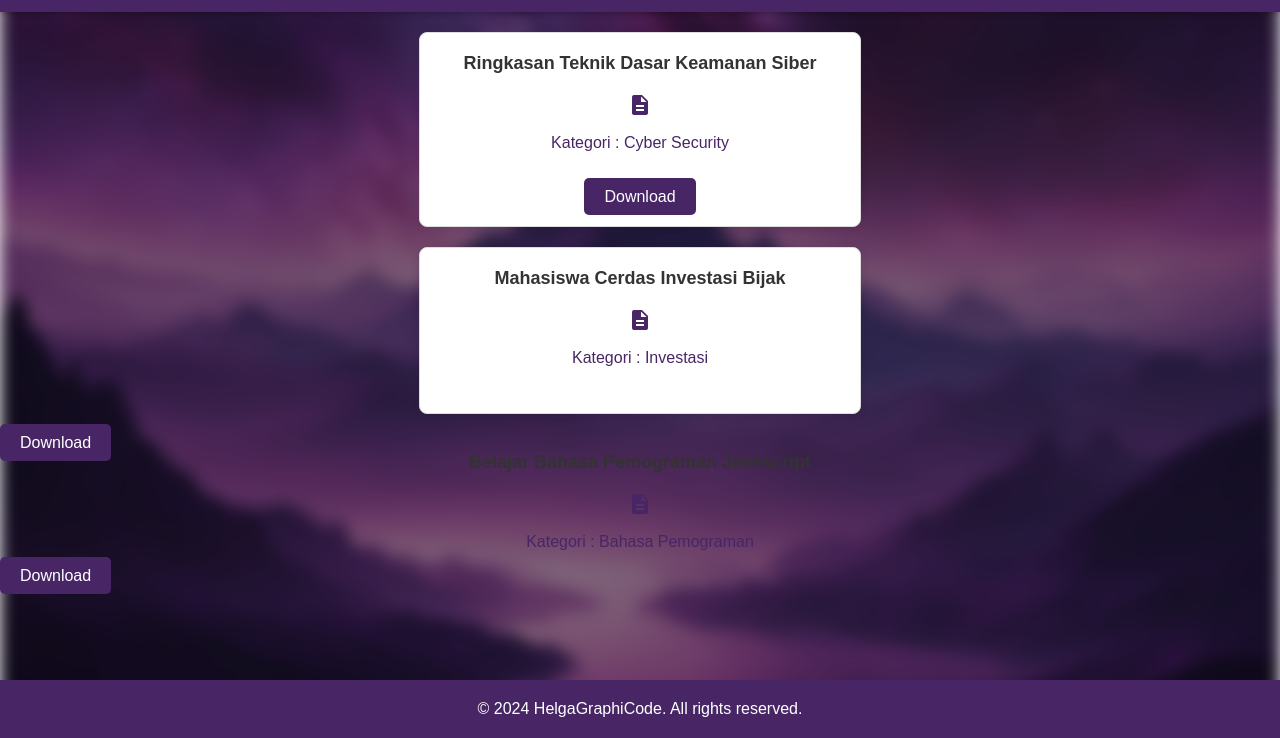
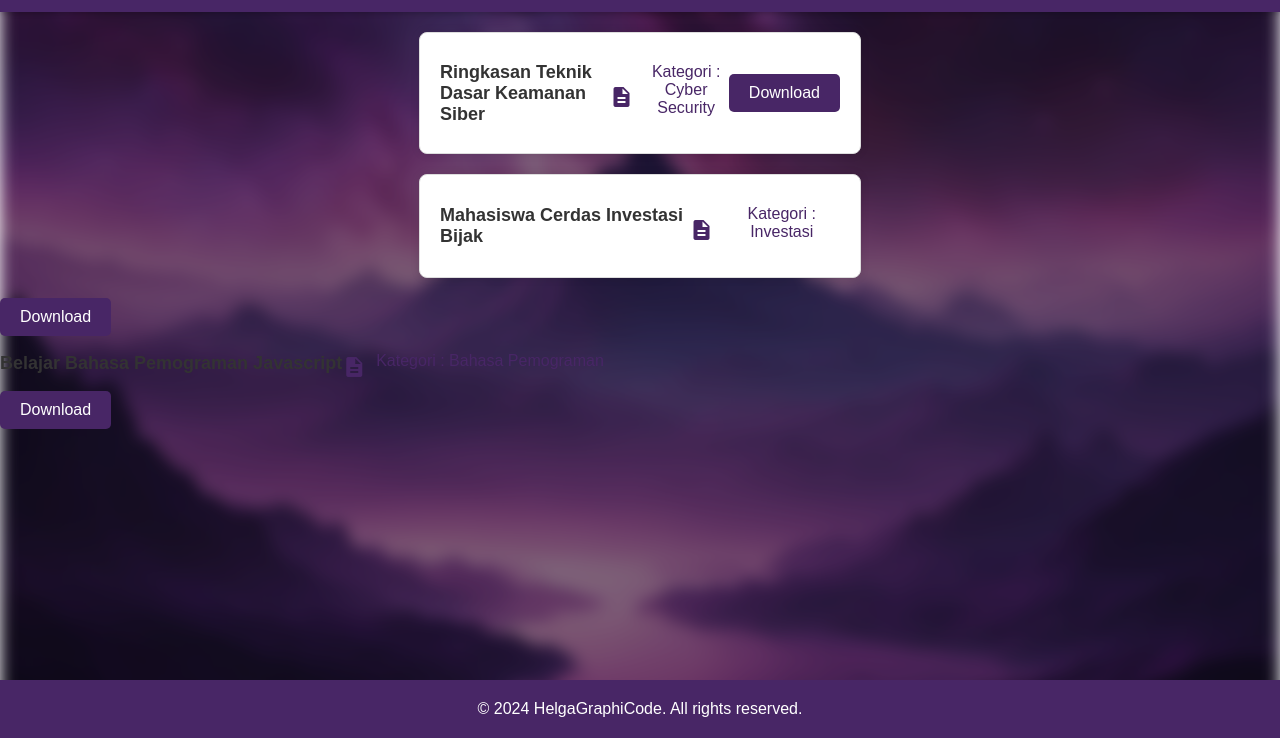
Before and after one commit to helgagraphicode/ACADEMY, a plain HTML site: page module.html in a window 1280 px wide. Shown: the part 62-800 px from the top of the page. Drawn offline with nearby package versions, Linux system fonts and the light colour scheme; no server answers.

Commit message:
styles.css

```diff
--- a/styles.css
+++ b/styles.css
@@ -202,13 +202,13 @@ span {
   background-color: #fff;
   box-shadow: 0 0 10px rgba(0, 0, 0, 0.1);
   display: flex;
-  flex-direction: column;
+  justify-content: space-between; /* Align children elements horizontally */
   align-items: center;
 }
 
 .file-info {
-  text-align: center;
-  margin-bottom: 10px;
+  display: flex; /* Ensure file info items are displayed in a row */
+  align-items: center;
 }
 
 .file-name {
@@ -220,6 +220,7 @@ span {
 .file-logo {
   font-size: 48px;
   color: #482666;
+  margin-right: 10px; /* Adjust spacing between logo and text */
 }
 
 .file-logo i {
@@ -227,12 +228,16 @@ span {
 }
 
 .file-category {
-  margin-top: 5px;
   color: #482666;
 }
 
 .file-actions {
-  margin-top: 10px;
+  display: flex; /* Display file actions in a row */
+  align-items: center;
+}
+
+.file-actions button {
+  margin-right: 10px; /* Adjust spacing between action buttons */
 }
 
 .btn-download {
```
